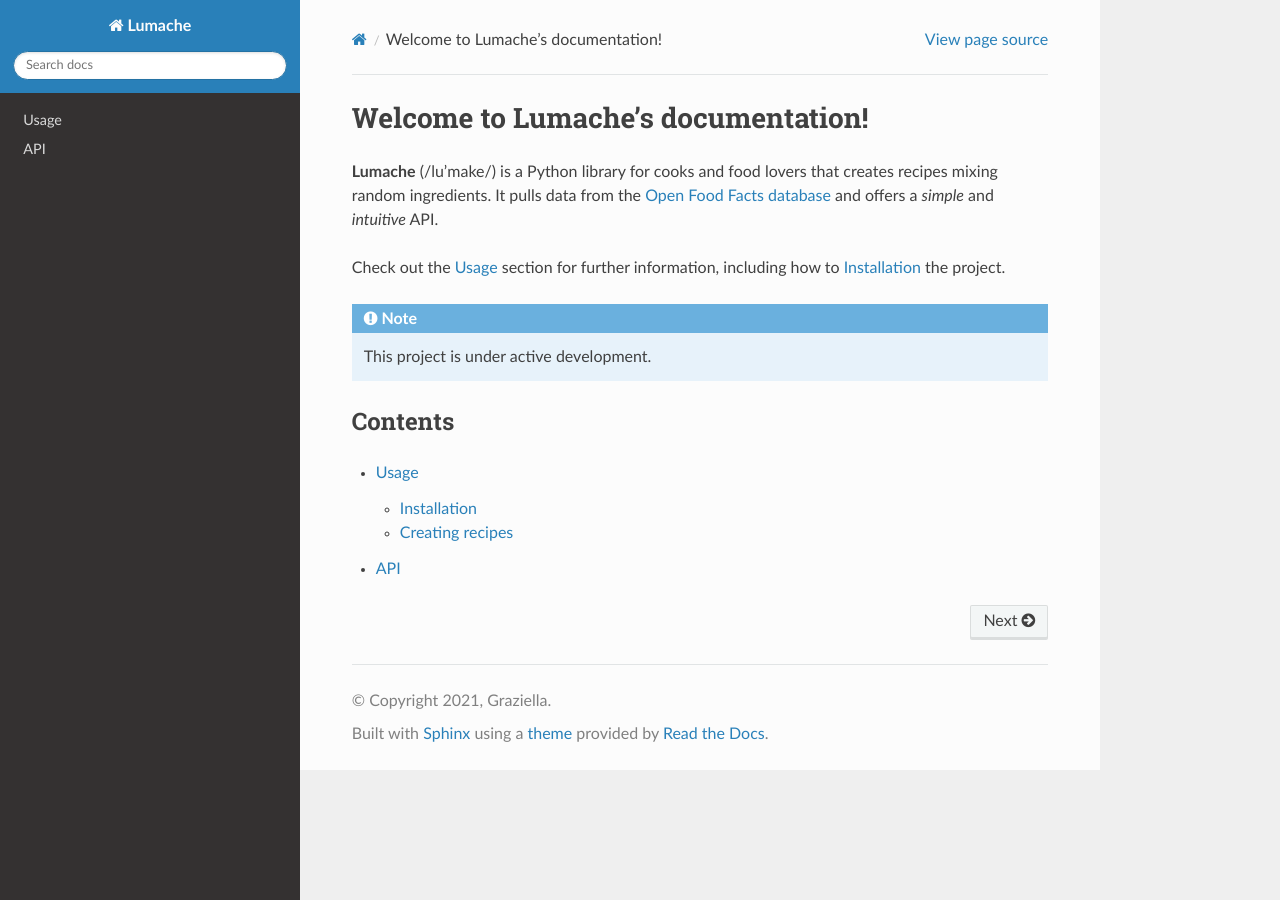
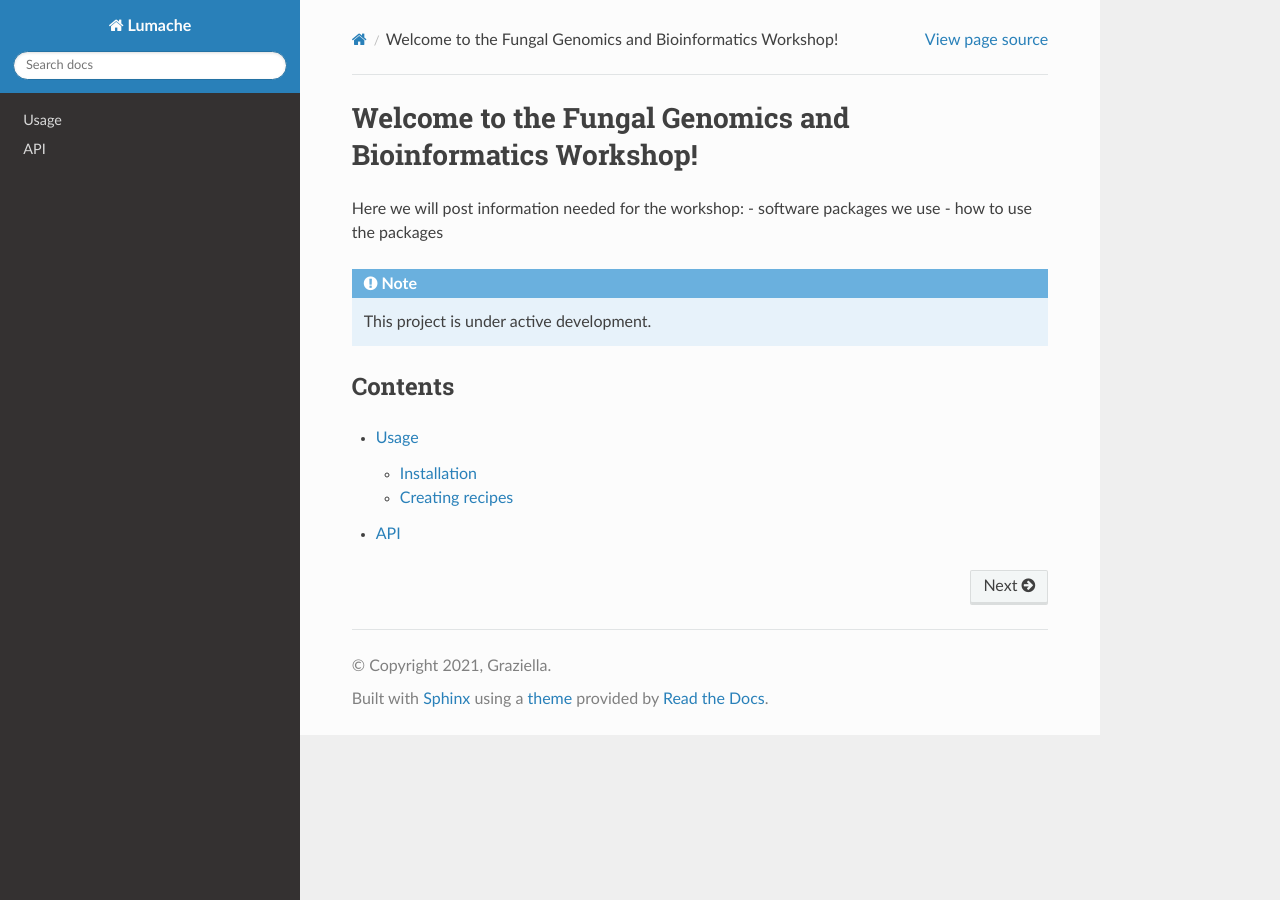
Before and after one commit to pwkooij/fungal_bioinformatics, a Sphinx documentation site: the page built from docs/source/index.rst, in a window 1280 px wide. Built offline with Sphinx 7.4.7 and the Read the Docs theme 3.1.0, drawn with Linux system fonts in a browser that asks for light colours.

Commit message:
Update index.rst
Starting to edit the information

```diff
--- a/docs/source/index.rst
+++ b/docs/source/index.rst
@@ -1,13 +1,9 @@
-Welcome to Lumache's documentation!
+Welcome to the Fungal Genomics and Bioinformatics Workshop!
 ===================================
 
-**Lumache** (/lu'make/) is a Python library for cooks and food lovers
-that creates recipes mixing random ingredients.
-It pulls data from the `Open Food Facts database <https://world.openfoodfacts.org/>`_
-and offers a *simple* and *intuitive* API.
-
-Check out the :doc:`usage` section for further information, including
-how to :ref:`installation` the project.
+Here we will post information needed for the workshop:
+- software packages we use
+- how to use the packages
 
 .. note::
 
```
